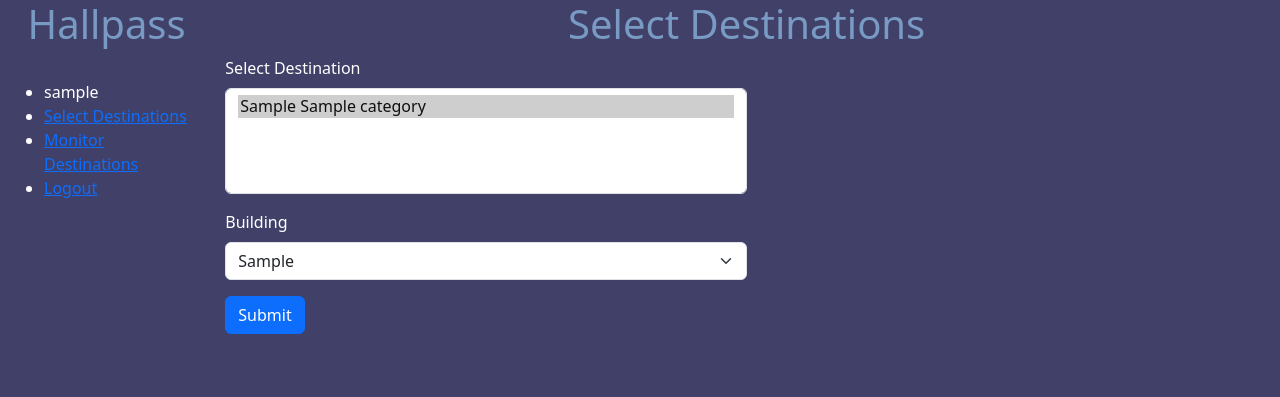
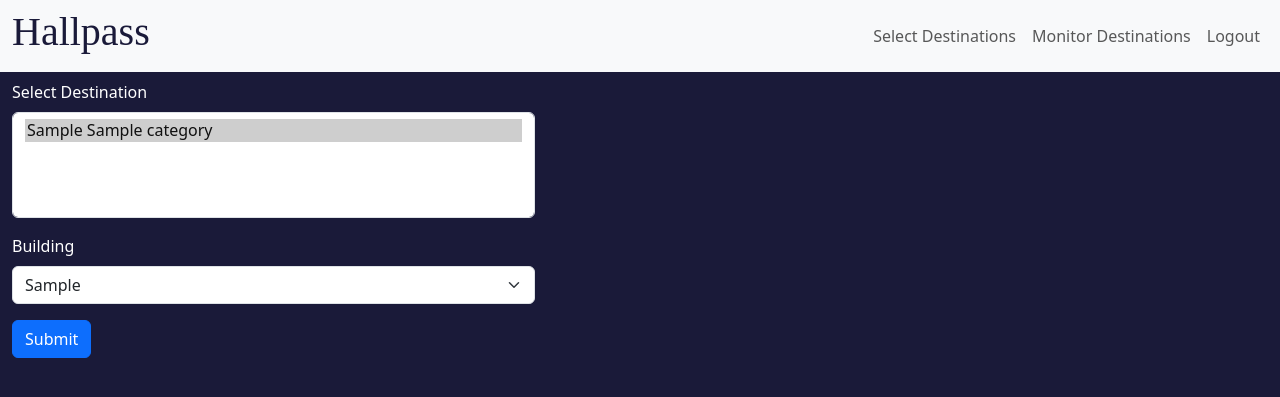
Before and after one commit to worcestertechnicalhighschool/hallpass, a Django app: page / in a window 1280 px wide. Shown: the top 397 px of the page. Run offline with Django 4.2, Linux system fonts and the light colour scheme; a user stored in the database is signed in; tables that the repository leaves empty hold one stand-in row (values such as "Sample post"); some libraries are stand-ins or nearby versions.

Commit message:
created navbar

```diff
--- a/hallpass/passes/static/styles.css
+++ b/hallpass/passes/static/styles.css
@@ -1,5 +1,5 @@
 body  {
-  background-color: #404069;
+  background-color: #1a1a39;
   color: white;
   overflow-y: scroll;
 }
@@ -8,7 +8,6 @@ body  {
   margin-top: 20px;
   padding: 0;
   list-style: none;
-
 }
 
 .student-input-page {
@@ -29,12 +28,10 @@ body  {
   background-color: #2b2a4e;
   opacity: 0.7;
   width: 300px;
-}
-
-.destination-log {
   display: block;
   background-color: #2b2a4e;
   opacity: 0.7;
+  float:right;
 }
 
 .student-button {
@@ -50,6 +47,7 @@ body  {
 }
 
 h1 {
-  color:#799ac2;
+  color:#1a1a39;
   text-align: center;
+  font-family:yellowtail ;
 }
--- a/hallpass/passes/templates/base_generic.html
+++ b/hallpass/passes/templates/base_generic.html
@@ -16,21 +16,46 @@
   </head>
   <body>
     <div class="container-fluid">
-      <div class="row">
-        <div class="col-sm-2">
+      <!-- <div class="row"> -->
+        <div class="col-sm-10">
           {% block sidebar %}
-            <h1 class="brand">Hallpass</h1>
-            <ul  >
 
+
+           <ul class="navbar-nav ms-auto  align-items-center">flex
               {% if user.is_authenticated %}
-                <br>
-                <li> {{ user.get_username }} </li>
-                <li><a href="{% url 'select' %}">Select Destinations</a></li>
-                <li><a href="{% url 'monitor' %}">Monitor Destinations</a></li>
-                <li><a href="{% url 'logout' %}?next={{ request.path }}">Logout</a></li>
+
+              <nav class="navbar navbar-expand-lg bg-body-tertiary fixed-top navbar-light bg-light">
+                <div class="container-fluid">
+                  <h1 class="brand">Hallpass</h1>
+
+                  <button class="navbar-toggler" type="button" data-bs-toggle="collapse" data-bs-target="#navbarSupportedContent" aria-controls="navbarSupportedContent" aria-expanded="false" aria-label="Toggle navigation">
+                    <span class="navbar-toggler-icon"></span>
+                  </button>
+                  <div class="collapse navbar-collapse" id="navbarSupportedContent">
+                    <ul class="navbar-nav ms-auto flex-nowrap">
+                      <li class="nav-item">
+                        <a class="nav-link " aria-current="page" href="{% url 'select' %}">Select Destinations</a>
+                      </li>
+                      <li class="nav-item">
+                        <a class="nav-link" href="{% url 'monitor' %}">Monitor Destinations</a>
+                      </li>
+                      <li class="nav-item">
+                        <a class="nav-link" href="{% url 'logout' %}?next={{ request.path }}">Logout</a>
+                      </li>
+
+                    </ul>
+
+                  </div>
+                </div>
+              </nav>
+
               {% endif %}
 
-            </ul>
+            <!-- </ul>
+
+          </div>
+        </nav> -->
+
           {% endblock %}
         </div>
         <div class="col-sm-10 ">{% block content %}{% endblock %}</div>
```
